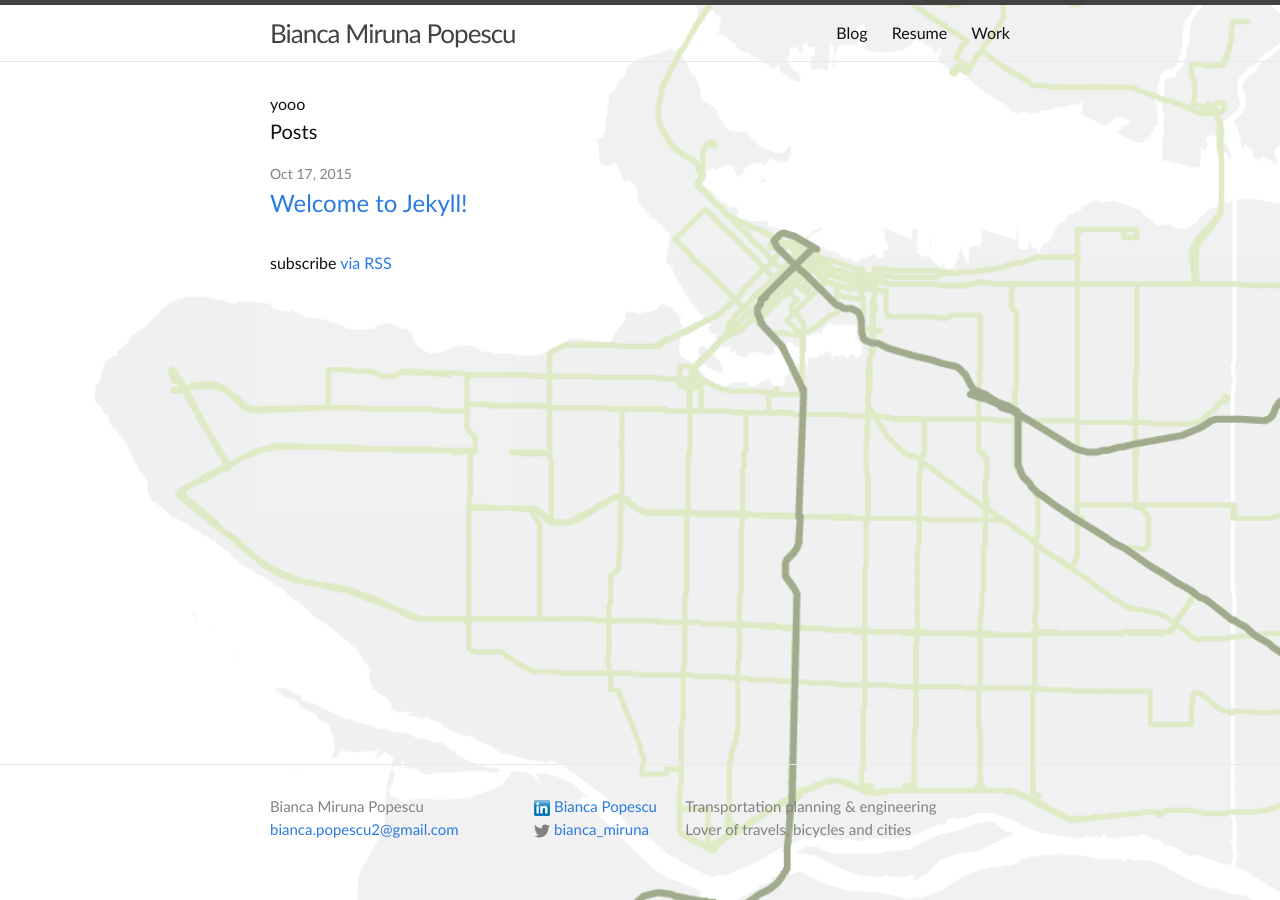
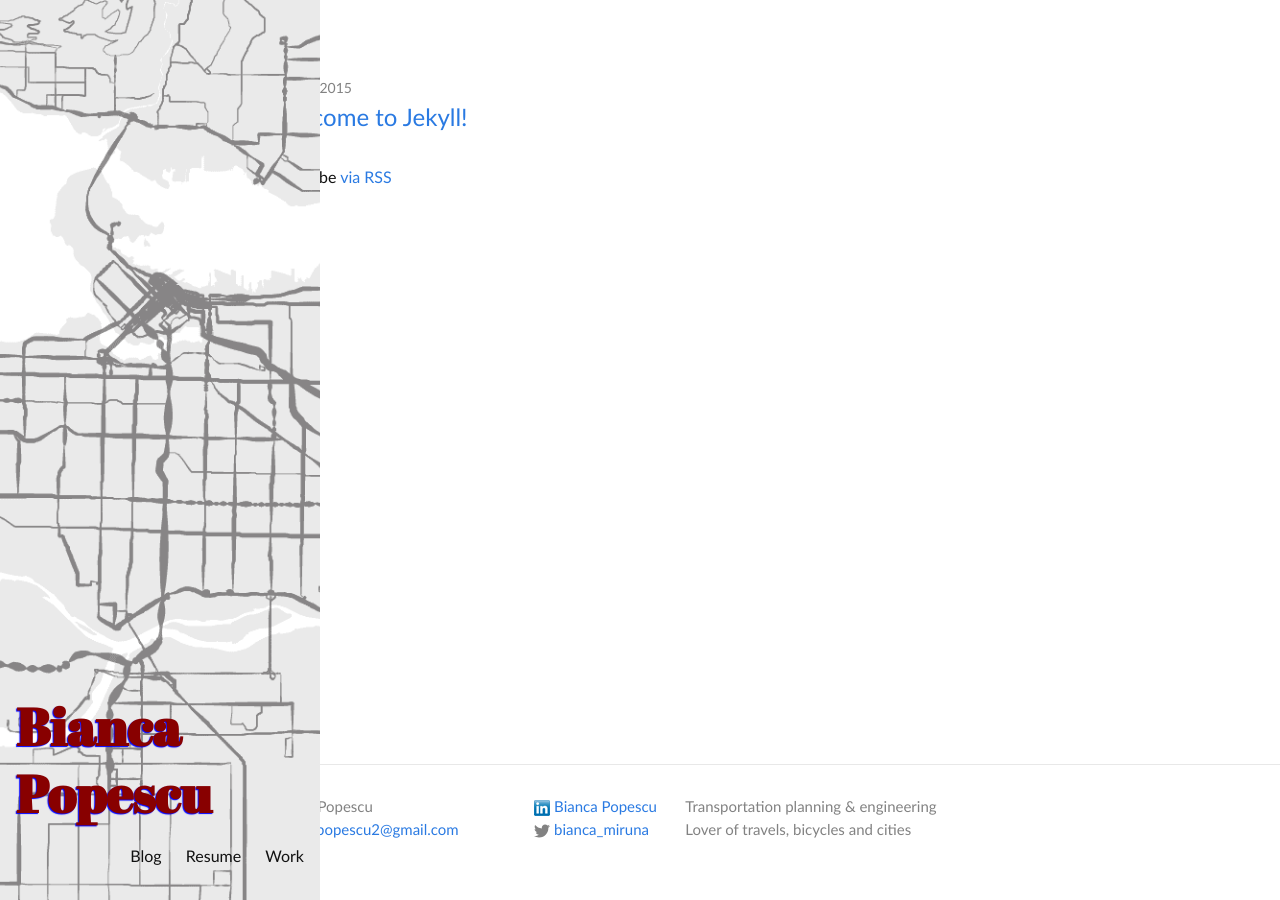
Before and after one commit to biancapopescu/biancapopescu.github.io, a Jekyll site: the page built from index.html, in a window 1280 px wide. Built offline with Jekyll 4.4.1, drawn with Linux system fonts in a browser that asks for light colours.

Commit message:
creates a sidebar

```diff
--- a/_config.yml
+++ b/_config.yml
@@ -1,5 +1,5 @@
 # Site settings
-title: Bianca Miruna Popescu
+title: Bianca Popescu
 email: bianca.popescu2@gmail.com
 description: > # this means to ignore newlines until "baseurl:"
   Transportation planning & engineering</br>
--- a/_includes/head.html
+++ b/_includes/head.html
@@ -9,4 +9,5 @@
   <link rel="stylesheet" href="{{ "/css/main.css" | prepend: site.baseurl }}">
   <link rel="canonical" href="{{ page.url | replace:'index.html','' | prepend: site.baseurl | prepend: site.url }}">
   <link rel="alternate" type="application/rss+xml" title="{{ site.title }}" href="{{ "/feed.xml" | prepend: site.baseurl | prepend: site.url }}" />
+  <link href='https://fonts.googleapis.com/css?family=Abril+Fatface' rel='stylesheet' type='text/css'>
 </head>
--- a/_includes/header.html
+++ b/_includes/header.html
@@ -1,7 +1,5 @@
-<header class="site-header">
-
-  <div class="wrapper">
-
+<div class="sidebar">
+  <div class="sidebar-content">
     <a class="site-title" href="{{ site.baseurl }}/">{{ site.title }}</a>
 
     <nav class="site-nav">
@@ -23,5 +21,4 @@
     </nav>
 
   </div>
-
-</header>
+</div>
--- a/_sass/_base.scss
+++ b/_sass/_base.scss
@@ -14,11 +14,6 @@ dl, dd, ol, ul, figure {
  * Basic styling
  */
 html {
-  background: url(../images/website_background-02.png) no-repeat center center fixed;
-  -webkit-background-size: cover;
-  -moz-background-size: cover;
-  -o-background-size: cover;
-  background-size: cover;
 }
 
 body {
--- a/_sass/_layout.scss
+++ b/_sass/_layout.scss
@@ -1,3 +1,32 @@
+.sidebar {
+    position: fixed;
+    left: 0;
+    top: 0;
+    bottom: 0;
+    width: 25vw;
+    max-width: 350px;
+    background-color: #fff;
+    background-image: url('../images/UpdatesTransLinkFTN-02.png');
+    background-repeat: no-repeat;
+    background-position: 35% 0;
+    background-size: cover;
+
+    @include media-query($on-palm) {
+        top: 0;
+        left: 0;
+        right: 0;
+        width: auto;
+        height: auto;
+    }
+}
+
+.sidebar-content {
+    position: absolute;
+    bottom: 1rem;
+    left: 1rem;
+    right: 1rem;
+}
+
 /**
  * Site header
  */
@@ -11,15 +40,18 @@
 }
 
 .site-title {
-    font-size: 26px;
-    line-height: 56px;
-    letter-spacing: -1px;
-    margin-bottom: 0;
-    float: left;
+    font-weight: bold;
+    font-size: 3.25rem;
+    font-family: 'Abril Fatface', cursive;
+    line-height: 1.3;
+    text-shadow: 1px 1px 1px #fff;
+    text-shadow: 1px -1px 1px #f00;
+    text-shadow: -1px -1px 1px #0f0;
+    text-shadow: -1px 1px 1px #00f;
 
     &,
     &:visited {
-        color: $grey-color-dark;
+        color: #800;
     }
 }
 
--- a/index.html
+++ b/index.html
@@ -3,7 +3,6 @@ layout: default
 ---
 
 <div class="home">
-yooo
   <h1 class="page-heading">Posts</h1>
 
   <ul class="post-list">
```
